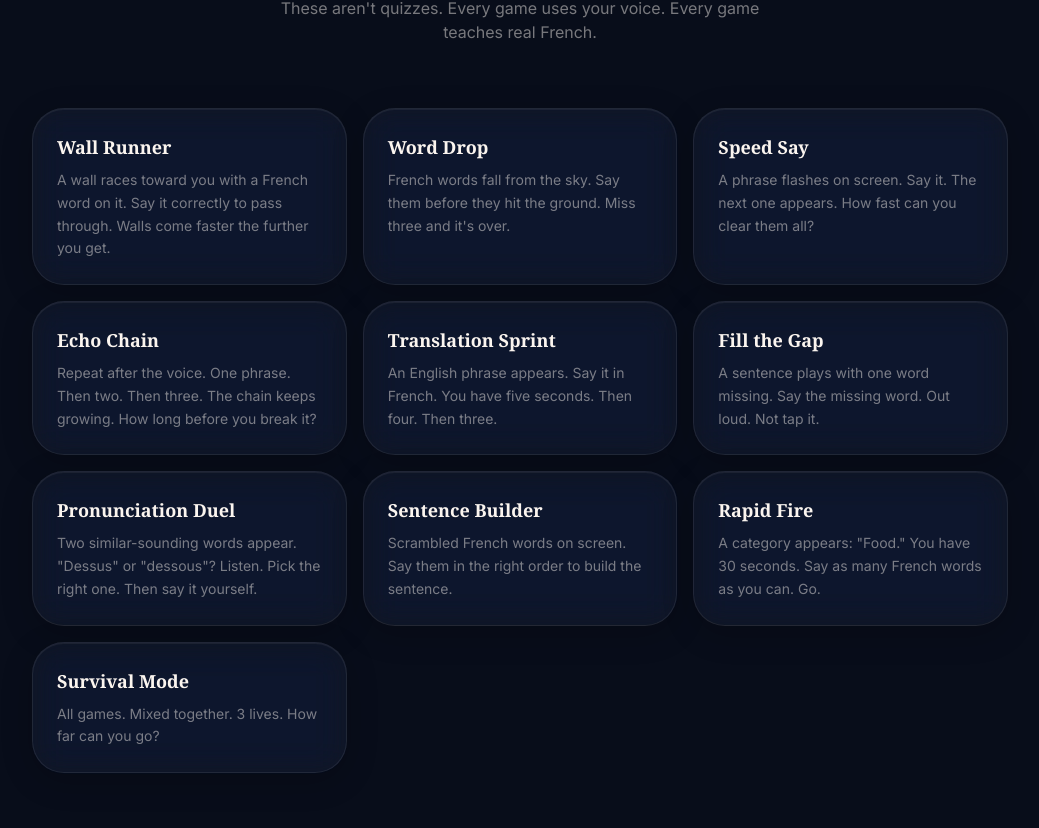
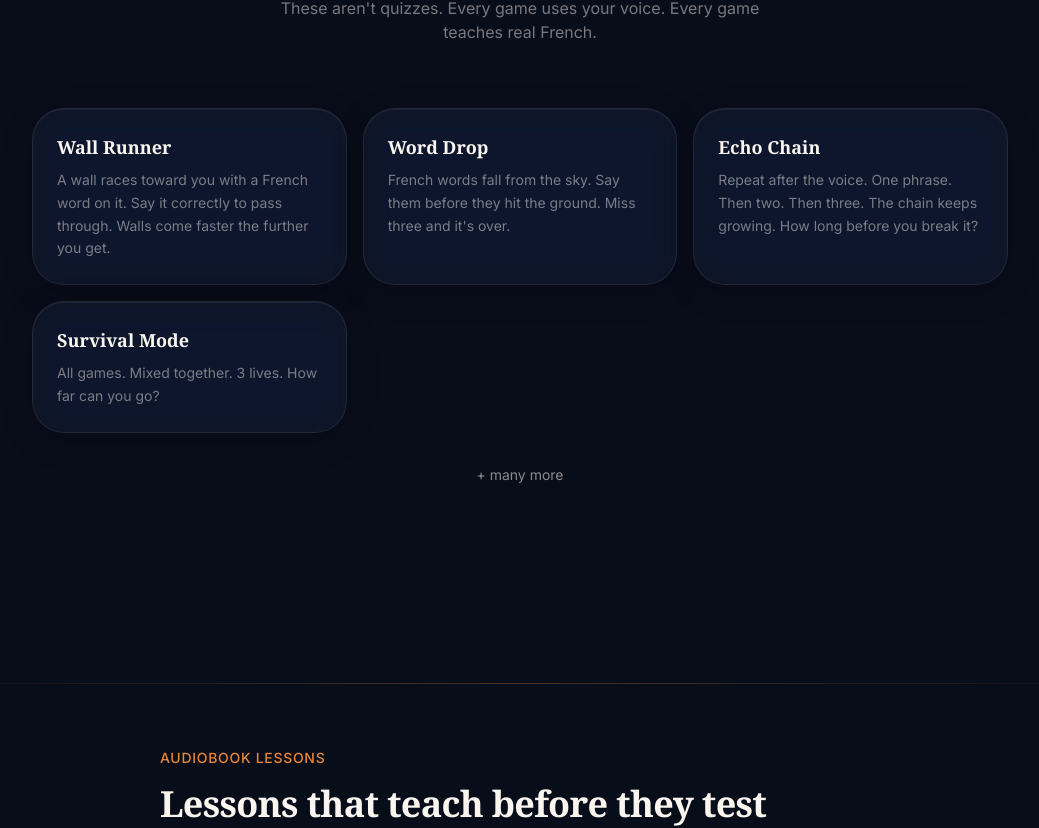
Before and after one commit to braybot1632/parlemoi-site, a Vue app: page / in a window 1280 px wide. Shown: the part 1792-2620 px from the top of the page, without its empty margins (120-1159 px from the left). Built offline with nearby package versions, Linux system fonts and the light colour scheme.

Commit message:
Show only 4 voice games on site, add "+ many more"
Co-Authored-By: Claude Opus 4.6 (1M context) <noreply@anthropic.com>

```diff
--- a/src/components/VoiceGamesSection.vue
+++ b/src/components/VoiceGamesSection.vue
@@ -14,38 +14,8 @@ const games = [
     color: 'gold',
   },
   {
-    name: 'Speed Say',
-    description: 'A phrase flashes on screen. Say it. The next one appears. How fast can you clear them all?',
-    color: 'success',
-  },
-  {
     name: 'Echo Chain',
     description: 'Repeat after the voice. One phrase. Then two. Then three. The chain keeps growing. How long before you break it?',
-    color: 'orange',
-  },
-  {
-    name: 'Translation Sprint',
-    description: 'An English phrase appears. Say it in French. You have five seconds. Then four. Then three.',
-    color: 'gold',
-  },
-  {
-    name: 'Fill the Gap',
-    description: 'A sentence plays with one word missing. Say the missing word. Out loud. Not tap it.',
-    color: 'success',
-  },
-  {
-    name: 'Pronunciation Duel',
-    description: 'Two similar-sounding words appear. "Dessus" or "dessous"? Listen. Pick the right one. Then say it yourself.',
-    color: 'orange',
-  },
-  {
-    name: 'Sentence Builder',
-    description: 'Scrambled French words on screen. Say them in the right order to build the sentence.',
-    color: 'gold',
-  },
-  {
-    name: 'Rapid Fire',
-    description: 'A category appears: "Food." You have 30 seconds. Say as many French words as you can. Go.',
     color: 'success',
   },
   {
@@ -79,6 +49,8 @@ const games = [
           <p class="text-sm text-text-light/50 leading-relaxed">{{ game.description }}</p>
         </div>
       </div>
+
+      <p class="mt-8 text-center text-text-muted text-sm reveal">+ many more</p>
     </div>
   </section>
 </template>
```
